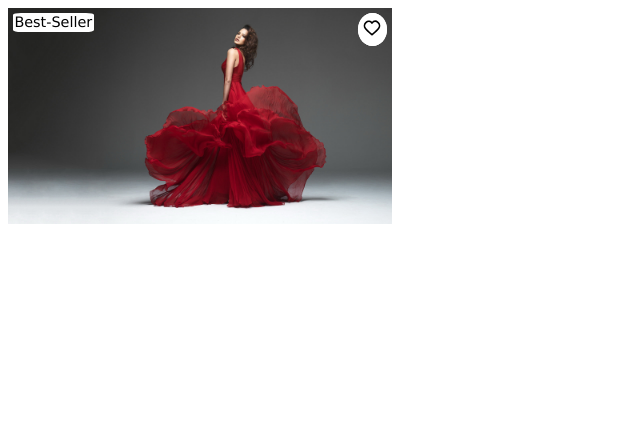
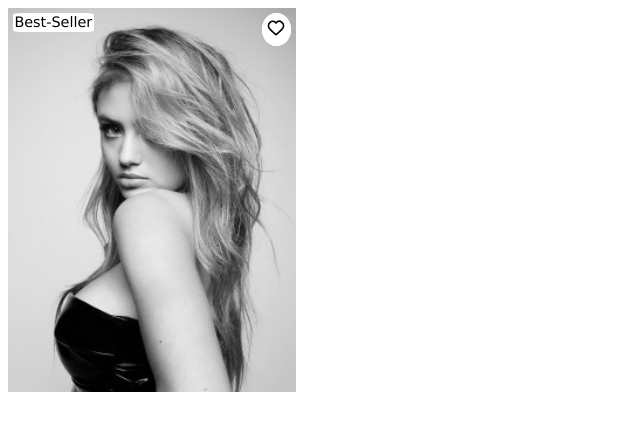
Before and after one commit to krish575/e-commerce, a React (Vite) app: page /shop/products in a window 1280 px wide. Shown: the top 430 px of the page, without its empty margins (0-640 px from the left). Built offline with nearby package versions, Linux system fonts and the light colour scheme.

Commit message:
product UI changed

```diff
--- a/src/App.css
+++ b/src/App.css
@@ -222,11 +222,11 @@ body{
   height: 100vh;
 }
 #product{
-  width: 30vw;
-  height: 50vh;
-  background-image: url(./assets/background.jpg);
+  width: 18rem;
+  aspect-ratio: 3/4;
+  background-image: url(./assets/other.jpg);
   background-repeat: no-repeat;
-  background-size: 100%;
+  background-size: cover;
   position: relative;
   transition: all 0.5s ease-in-out;
 }
@@ -323,7 +323,7 @@ body{
   transition: all 0.5s ease-in-out;
 }
 #product:hover{
-  background-image: url(./assets/download.jpg);
+  background-image: url(./assets/another.jpg);
   transition: all 0.5s ease-in-out;
   #compare{
       transform: translateY(3rem);
```
Also changed, not shown: src/assets/another.jpg (added), src/assets/other.jpg (added).
